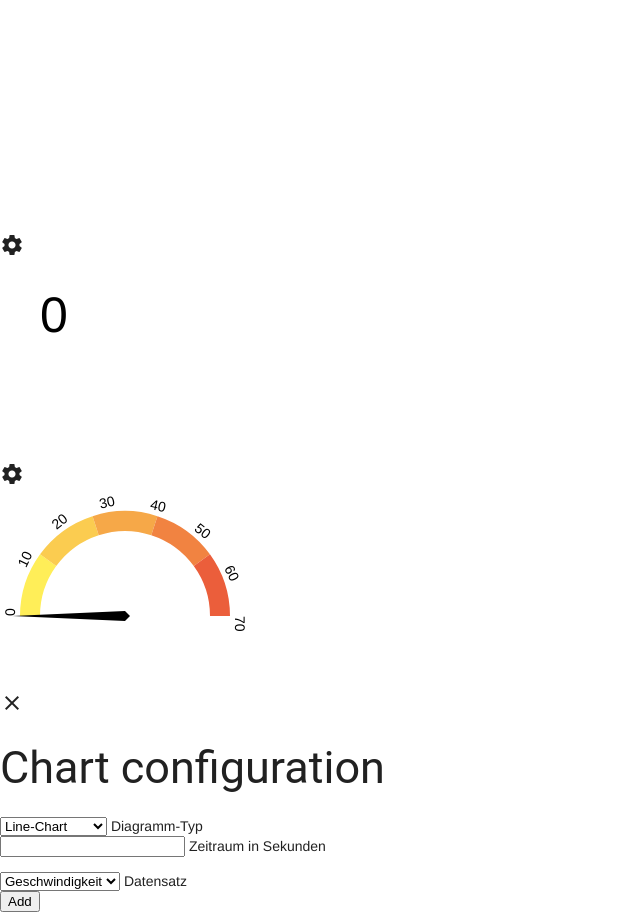
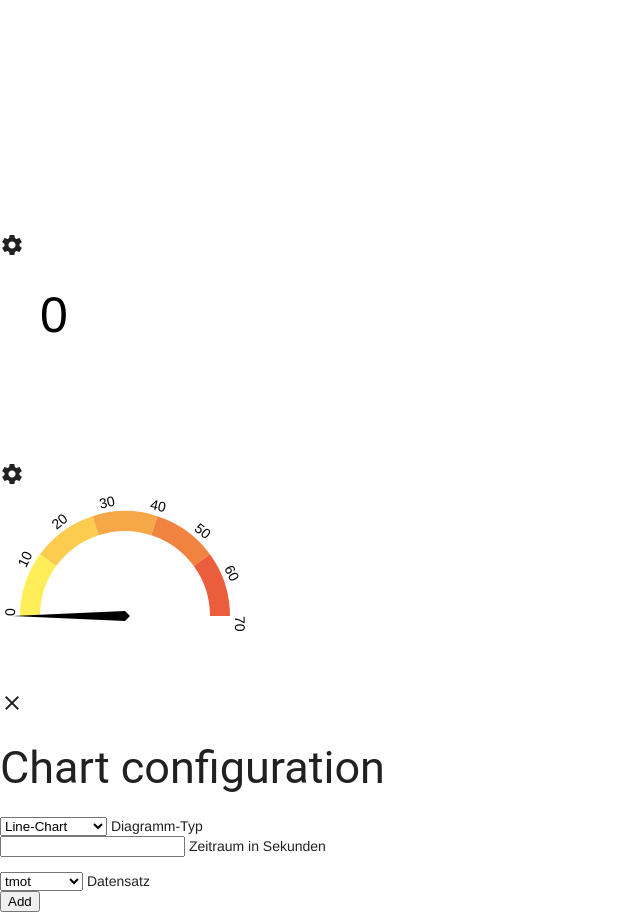
Before and after one commit to EinsteinMotorsport/TelemetryClient, a website: page index.html in a window 1280 px wide. Shown: the part 1538-2450 px from the top of the page, without its empty margins (0-640 px from the left). Drawn offline with nearby package versions, Linux system fonts and the light colour scheme; files that its build step writes are made by us from their sources; files whose address does not match are found by name.

Commit message:
ChartConfiguration: Load selectable data-types from configuration

```diff
--- a/index.html
+++ b/index.html
@@ -132,14 +132,10 @@
 
                 <!-- Data-Type selection -->
                 <div class="form-group">
-                    <ul class="list list--data-types deleteable">
+                     <ul class="list list--data-types deleteable">
                     </ul>
                     <div class="input select">
                         <select id="chart-configuration-data-type">
-                            <option value="speed">Geschwindigkeit</option>
-                            <option value="acceleration">Beschleunigung</option>
-                            <option value="shift">Gang</option>
-                            <option value="oilPressure">Öl-Druck</option>
                         </select>
                         <span class="highlight"></span>
                         <span class="bar"></span>
--- a/src/js/dataTypes.config.js
+++ b/src/js/dataTypes.config.js
@@ -1,16 +1,16 @@
 const dataTypes = {
-    "speed": {
-        "translation": "Geschwindigkeit",
+    "tmot": {
+        "translation": "tmot",
         "id": "0",
         "color": "#D81B60"
     },
-    "acceleration": {
-        "translation": "Beschleunigung",
+    "tmot2": {
+        "translation": "tmot2",
         "id": "1",
         "color": "#43A047"
     },
-    "oilPressure": {
-        "translation": "Öl Druck",
+    "p_brake_r": {
+        "translation": "p_brake_r",
         "id": "2",
         "color": "#1A237E"
     },
--- a/src/js/overlays/ChartConfiguration.js
+++ b/src/js/overlays/ChartConfiguration.js
@@ -11,6 +11,9 @@ let chartConfiguration = {
     init: function () {
         // Register the eventhandler
         this.registerEvents();
+
+        // Load the data-types into the form
+        this.loadDataTypes();
     },
 
 
@@ -281,5 +284,31 @@ let chartConfiguration = {
 
         // Update buffer
         app.chartDataHandler.chartBuffers[me.chartId].changeInterval(timerInterval);
+    },
+
+
+    /**
+     * Load the data-types from dataTypes.config.js into the form
+     * For each data-type there is generated an entry in the select-element
+     * '.chart-configuration-data-type'
+     */
+    loadDataTypes() {
+        let me = this;
+
+        // Select the select element
+        let dataTypeConfigSelect = document.getElementById('chart-configuration-data-type');
+
+        // Iterate through the Object of data-types
+        Object.keys(dataTypes).forEach((dataTypeId) => {
+
+            // Create the entry for the select list
+            let optionElement = document.createElement("option");
+            optionElement.setAttribute('value', dataTypeId);
+            optionElement.appendChild(document.createTextNode(dataTypes[dataTypeId]['translation']));
+
+            // Append the element to the list
+            dataTypeConfigSelect.appendChild(optionElement);
+
+        });
     }
 };
```
